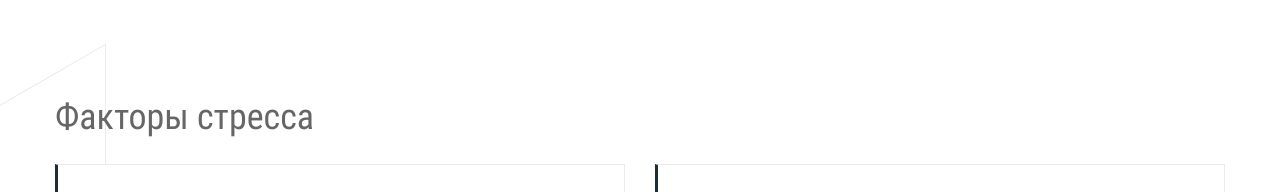
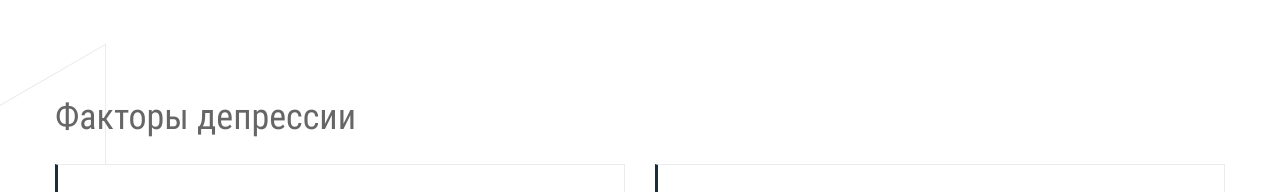
Before and after one commit to Askema/depression, a plain HTML site: page index.html in a window 1280 px wide. Shown: the part 819-1011 px from the top of the page. Drawn offline with Linux system fonts and the light colour scheme.

Commit message:
Update index.html
Исправил очепятку

```diff
--- a/index.html
+++ b/index.html
@@ -59,7 +59,7 @@
   <main class="main">
     <section class="features">
       <div class="features__wrapper container">
-        <h1 class="features__title">Факторы стресса</h1>
+        <h1 class="features__title">Факторы депрессии</h1>
         <ul>
           <li>
             <h2>Наследственная предрасположенность</h2>
```
